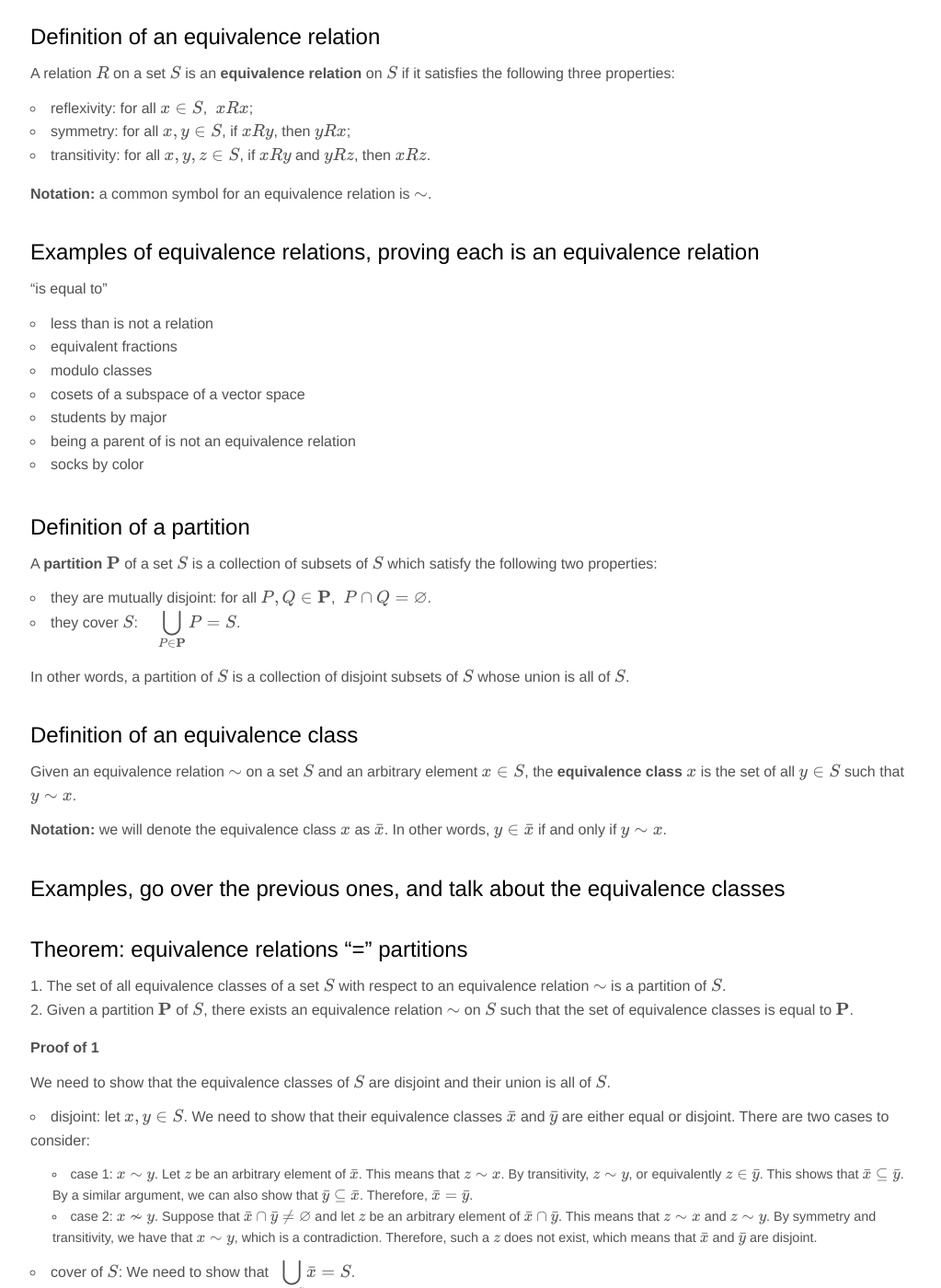
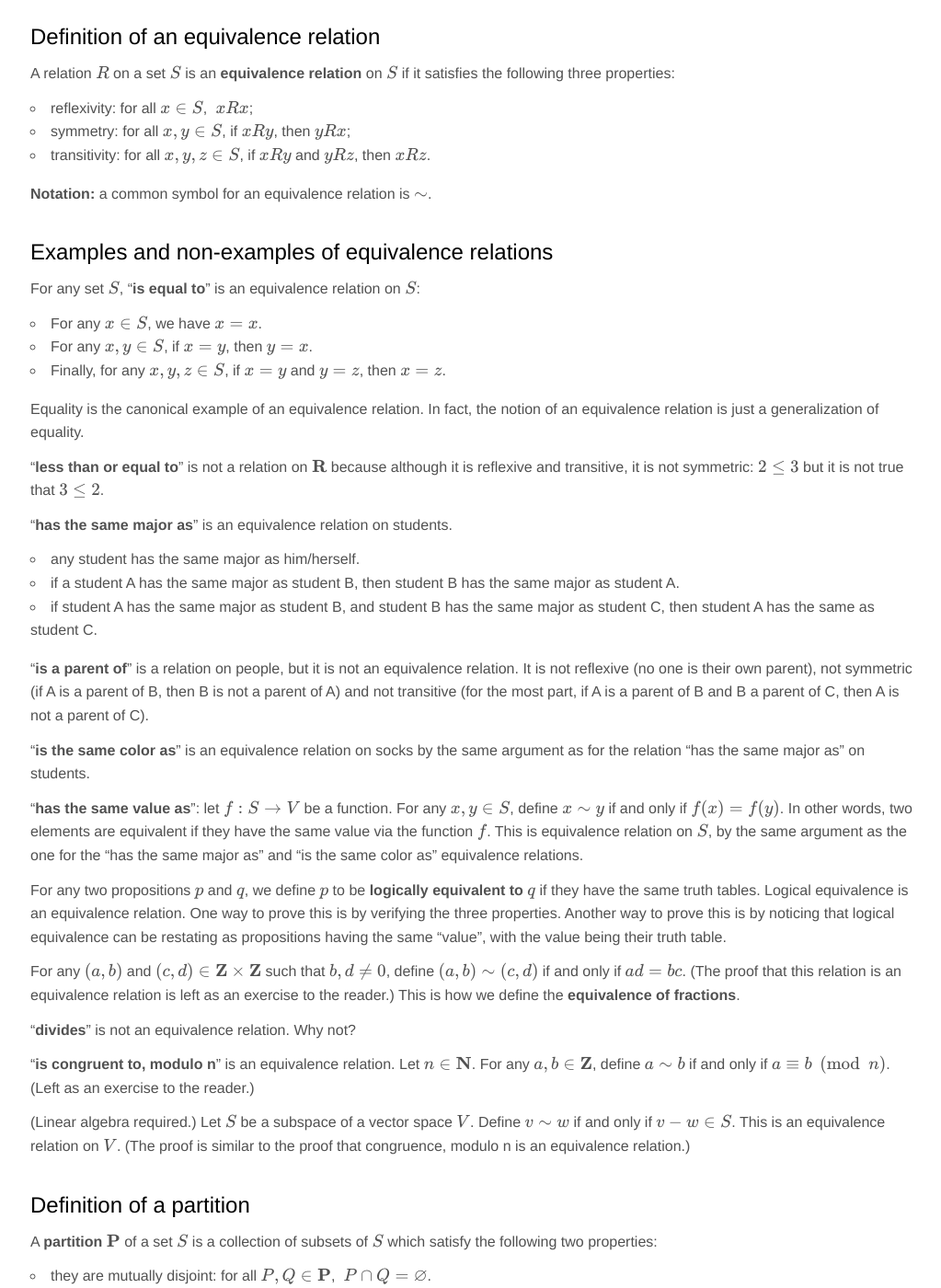
Before and after one commit to jnylam/jnylam.github.io, a Jekyll site: the page built from _courses/55/equivalence.md, in a window 1280 px wide and 1400 px high, scrolled down 653 px. Shown: the whole window at 92% size, without its empty margins (127-1150 px from the left). Built offline with Jekyll 4.4.1, drawn with Linux system fonts in a browser that asks for light colours; formulas are drawn with MathJax 3; some of the changed text lies outside the part shown.

Commit message:
55 equivalence classes

```diff
--- a/_courses/55/equivalence.md
+++ b/_courses/55/equivalence.md
@@ -13,15 +13,15 @@
 
 ## Examples of relations
 
-"is equal to" is a relation on any set $$S$$ since it  $$\{(s,s) \mid s \in S\}$$
+"__is equal to__" is a relation on any set $$S$$ since it is $$\{(s,s) \mid s \in S\}$$.
 
-"less than or equal to" is a relation on the set $$\mathbf{R}$$ when viewed as the set $$\{(a,b) \mid a,b \in \mathbf{R} \text{ and } a \leq b \}$$.
+"__less than or equal to__" is a relation on the set $$\mathbf{R}$$ when viewed as the set $$\{(a,b) \mid a,b \in \mathbf{R} \text{ and } a \leq b \}$$.
 
-A function $$f:A \rightarrow A$$ is a relation when viewed as the set $$\{(a, f(a)) \mid a \in A\}$$.
+A __function__ $$f:A \rightarrow A$$ is a relation when viewed as the set $$\{(a, f(a)) \mid a \in A\}$$.
 
-"divides" is a relation on $$\mathbf{Z}$$.
+"__divides__" is a relation on $$\mathbf{Z}$$.
 
-"is congruent to, modulo n" is a relation on $$\mathbf{Z}$$.
+"__is congruent to, modulo n__" is a relation on $$\mathbf{Z}$$.
 
 
 ## Definition of an equivalence relation
@@ -34,16 +34,39 @@
 
 __Notation:__ a common symbol for an equivalence relation is $$\sim$$.
 
-## Examples of equivalence relations, proving each is an equivalence relation
+## Examples and non-examples of equivalence relations
 
-"is equal to"
-- less than is not a relation
-- equivalent fractions
-- modulo classes
-- cosets of a subspace of a vector space
-- students by major
-- being a parent of is not an equivalence relation
-- socks by color
+For any set $$S$$, "__is equal to__" is an equivalence relation on $$S$$:
+
+* For any $$x \in S$$, we have $$x = x$$.
+* For any $$x,y \in S$$, if $$x = y$$, then $$y = x$$.
+* Finally, for any $$x,y,z \in S$$, if $$x = y$$ and $$y = z$$, then $$x = z$$.
+
+Equality is the canonical example of an equivalence relation. In fact, the notion of an equivalence relation is just a generalization of equality.
+
+"__less than or equal to__" is not a relation on $$\mathbf{R}$$ because although it is reflexive and transitive, it is not symmetric: $$2 \leq 3$$ but it is not true that $$3 \leq 2$$.
+
+"__has the same major as__" is an equivalence relation on students.
+
+* any student has the same major as him/herself.
+* if a student A has the same major as student B, then student B has the same major as student A.
+* if student A has the same major as student B, and student B has the same major as student C, then student A has the same as student C.
+
+"__is a parent of__" is a relation on people, but it is not an equivalence relation. It is not reflexive (no one is their own parent), not symmetric (if A is a parent of B, then B is not a parent of A) and not transitive (for the most part, if A is a parent of B and B a parent of C, then A is not a parent of C).
+
+"__is the same color as__" is an equivalence relation on socks by the same argument as for the relation "has the same major as" on students.
+
+"__has the same value as__": let $$f: S \rightarrow V$$ be a function. For any $$x, y \in S$$, define $$x \sim y$$ if and only if $$f(x) = f(y)$$. In other words, two elements are equivalent if they have the same value via the function $$f$$. This is equivalence relation on $$S$$, by the same argument as the one for the "has the same major as" and "is the same color as" equivalence relations.
+
+For any two propositions $$p$$ and $$q$$, we define $$p$$ to be __logically equivalent to__ $$q$$ if they have the same truth tables. Logical equivalence is an equivalence relation. One way to prove this is by verifying the three properties. Another way to prove this is by noticing that logical equivalence can be restating as propositions having the same "value", with the value being their truth table.
+
+For any $$(a,b)$$ and $$(c,d) \in \mathbf{Z} \times \mathbf{Z}$$ such that $$b,d \neq 0$$, define $$(a,b) \sim (c,d)$$ if and only if $$ad = bc$$. (The proof that this relation is an equivalence relation is left as an exercise to the reader.) This is how we define the __equivalence of fractions__.
+
+"__divides__" is not an equivalence relation. Why not?
+
+"__is congruent to, modulo n__" is an equivalence relation. Let $$n \in \mathbf{N}$$. For any $$a,b \in \mathbf{Z}$$, define $$a \sim b$$ if and only if $$a \equiv b \pmod{n}$$. (Left as an exercise to the reader.)
+
+(Linear algebra required.) Let $$S$$ be a subspace of a vector space $$V$$. Define $$v \sim w$$ if and only if $$v - w \in S$$. This is an equivalence relation on $$V$$. (The proof is similar to the proof that congruence, modulo n is an equivalence relation.)
 
 ## Definition of a partition
 
@@ -60,15 +83,39 @@
 
 __Notation:__ we will denote the equivalence class $$x$$ as $$\bar{x}$$. In other words, $$y \in \bar{x}$$ if and only if $$y \sim x$$.
 
-## Examples, go over the previous ones, and talk about the equivalence classes
+__Notation:__ the set of equivalence classes of $$S$$ defined by $$\sim$$ is denoted $$S/{\sim}$$.
+
+## Examples of equivalence classes
+
+"__is equal to__": for each $$x \in S$$, the only element equal to $$x$$ for any $$x \in S$$ is $$x$$ itself. So $$\bar{x} = \{x\}$$, and $$S/{=}$$ is the set $$\{\{x\} \mid x \in S\}$$.
+
+"__has the same major as__": all the students in the same major form an equivalence class. If Sam is a CS major, then $$\overline{\text{Sam}}$$ is the set of all CS majors. The set students/major is the set of all such equivalence classes, with one for each major.
+
+__Congruence, modulo 3__: there are three equivalence classes:
+
+$$\{\dots, -9, -6, -3, 0, 3, 6, 9, \dots\}$$
+$$\{\dots, -8, -5, -2, 1, 4, 7, 10, \dots\}$$
+$$\{\dots, -7, -4, -1, 2, 5, 8, 11, \dots\}$$
+
+These three equivalence classes are disjoint: no integer appears in more than of these sets. These three equivalence classes also cover $$\mathbf{Z}$$: every integer appears in one of theses sets. This means that these form a partition of $$\mathbf{Z}$$.
+
+Using our notation for equivalence classes, each of these sets comes with many names. For example:
+$$\{\dots, -9, -6, -3, 0, 3, 6, 9, \dots\} = \bar{0} = \bar{3} = \bar{6} = \overline{-3} = \overline{-6} = \dots$$
+
+Another common notation for these equivalence classes is
+
+$$\{\dots, -9, -6, -3, 0, 3, 6, 9, \dots\} = 3 \mathbf{Z}$$
+$$\{\dots, -8, -5, -2, 1, 4, 7, 10, \dots\} = 1 + 3 \mathbf{Z}$$
+$$\{\dots, -7, -4, -1, 2, 5, 8, 11, \dots\} = 2 + 3 \mathbf{Z}$$
+
+__Congruence, modulo n__: By convention, the set of these equivalence classes, modulo $$n$$ is denoted $$\mathbf{Z}/n\mathbf{Z}$$. The equivalence classes are denoted $$n\mathbf{Z}$$, $$1 + n\mathbf{Z}$$, $$2 + n \mathbf{Z}$$, ..., $$(n-1) + n \mathbf{Z}$$.
 
 ## Theorem: equivalence relations "=" partitions
 
-1. The set of all equivalence classes of a set $$S$$ with
-respect to an equivalence relation $$\sim$$ is a partition of $$S$$.
-2. Given a partition $$\mathbf{P}$$ of $$S$$, there exists an equivalence relation $$\sim$$ on $$S$$ such that the set of equivalence classes is equal to $$\mathbf{P}$$.
+1. Let $$\sim$$ be an equivalence relation on $$S$$. Then $$S/{\sim}$$ is a partition of $$S$$.
+2. Given a partition $$\mathbf{P}$$ of $$S$$, there exists an equivalence relation $$\sim$$ on $$S$$ such that $$S/{\sim} = \mathbf{P}$$.
 
-__Proof of 1__
+### Proof of 1
 
 We need to show that the equivalence classes of $$S$$ are disjoint and their union is all of $$S$$.
 
@@ -76,11 +123,11 @@
   * case 1: $$x \sim y$$. Let $$z$$ be an arbitrary element of $$\bar{x}$$. This means that $$z \sim x$$. By transitivity, $$z \sim y$$, or equivalently $$z \in \bar{y}$$. This shows that $$\bar{x} \subseteq \bar{y}$$. By a similar argument, we can also show that $$\bar{y} \subseteq \bar{x}$$. Therefore, $$\bar{x} = \bar{y}$$.
   * case 2: $$x \not\sim y$$. Suppose that $$\bar{x} \cap \bar{y} \neq \varnothing$$ and let $$z$$ be an arbitrary element of $$\bar{x} \cap \bar{y}$$. This means that $$z \sim x$$ and $$z \sim y$$. By symmetry and transitivity, we have that $$x \sim y$$, which is a contradiction. Therefore, such a $$z$$ does not exist, which means that $$\bar{x}$$ and $$\bar{y}$$ are disjoint.
 
-* cover of $$S$$: We need to show that $$\ \displaystyle\bigcup_{x \in S} \bar{x} = S$$.
-  * $$\subseteq$$: by definition, $$\bar{x}$$ is a set of elements $$y \in S$$, so it is a subset of $$S$$. So the union of all equivalence classes is also a subset of $$S$$.
-  * $$\supseteq$$: let $$x$$ be an arbitrary element of $$S$$. By reflexivity, $$x \sim x$$, so $$x \in \bar{x}$$, so $$x \in \bigcup_{y \in S} \bar{y}$$. (Here, we used $$y$$ instead of $$x$$, because $$x$$ already referred to a specific element whereas the symbol in the union is just a dummy variable.) This proves that $$S \subseteq \bigcup_{y \in S} \bar{y}$$.
+* cover of $$S$$: We need to show that $$\ \displaystyle\bigcup_{\bar{x} \in S/{\sim}} \bar{x} = S$$.
+  * $$\subseteq$$: by definition, the elements $$\bar{x}$$ of $$S/{\sim}$$ are subsets of $$S$$. So the union of all equivalence classes is also a subset of $$S$$.
+  * $$\supseteq$$: let $$x$$ be an arbitrary element of $$S$$. By reflexivity, $$x \sim x$$, so $$x \in \bar{x}$$, so $$x \in \bigcup_{\bar{y} \in S/{\sim}} \bar{y}$$. (Here, we used $$\bar{y}$$ instead of $$\bar{x}$$, because $$\bar{x}$$ already referred to a specific element whereas the symbol in the union is just a dummy variable.) This proves that $$S \subseteq \bigcup_{\bar{y} \in S/{\sim}} \bar{y}$$.
 
-__Proof of 2__
+### Proof of 2
 
 We must (1) define a relation $$\sim$$ on $$S$$ based on the partition $$\mathbf{P}$$, (2) show that $$\sim$$ is in fact an equivalence relation, and (3) show that the set of equivalence classes defined by $$\sim$$ is equal to $$\mathbf{P}$$.
 
@@ -89,11 +136,23 @@
   * reflexivity: let $$x \in S$$. Because the sets of $$\mathbf{P}$$ cover $$S$$, there exists $$P \in \mathbf{P}$$ such that $$x \in P$$. Therefore, $$x \sim x$$ by our definition of $$\sim$$.
   * symmetry: let $$x,y\in S$$ such that $$x \sim y$$. This means that there exists a $$P \in \mathbf{P}$$ such that $$x \in P$$ and $$y \in P$$. This is clearly a symmetric relation: $$y \sim x$$.
   * transitivity: let $$x,y,z \in S$$ such that $$x \sim y$$ and $$y \sim z$$. So there are $$P, Q \in \mathbf{P}$$ so that $$x \in P$$, $$y \in P$$, $$y \in Q$$ and $$z \in Q$$. Since the sets of $$\mathbf{P}$$ are disjoint and $$P$$ and $$Q$$ are not disjoint (they both contain $$y$$), the only way this can be true is if $$P = Q$$. Therefore $$z \in P$$, which means that $$x \sim z$$.
-3.
+3. Finally we show that $$S/{\sim}=\mathbf{P}$$.
+  * $$\subseteq$$: let $$\bar{x}$$ be an arbitrary equivalence class of $$S$$. We need to show that $$\bar{x} \in \mathbf{P}$$. Now since $$x \in S$$ and $$\mathbf{P}$$ is a partition of $$S$$, there exists $$P \in \mathbf{P}$$ such that $$x \in P$$.  We have $$y\in \bar{x}$$, if and only if $$y \sim x$$, if and only if $$y \in P$$. Therefore, $$\bar{x} = P$$, which implies that $$\bar{x} \in \mathbf{P}$$. So $$S/{\sim} \subseteq \mathbf{P}$$.
+  * $$\supseteq$$: let $$P$$ be an arbitrary element of $$\mathbf{P}$$, and let $$x \in P$$. Then $$y \in \bar{x}$$ if and only if $$y \sim x$$, if and only if $$y \in P$$. Therefore $$\bar{x} = P$$. So $$P$$ is an equivalence class of $$S$$. In other words, $$P \in S/{\sim}$$. This show shows that $$\mathbf{P} \subseteq S/{\sim}$$.
 
-## Example of equivalence relations from partitions
+## Examples of equivalence relations from partitions
 
-## the 1st isomorphism theorem of sets
+_to be completed_
 
+## The first isomorphism theorem of sets
+
+_to be completed_
+
+<!--
 - Surjections yield equivalence relations
 - Modding out yields bijection
+-->
+
+## Definition of a system of distinct representatives
+
+Let $$\sim$$ be an equivalence relation on $$S$$. A __system of distinct representatives__ for $$S/{\sim}$$ is a set containing exactly one element from each equivalence class of $$S$$.
```
